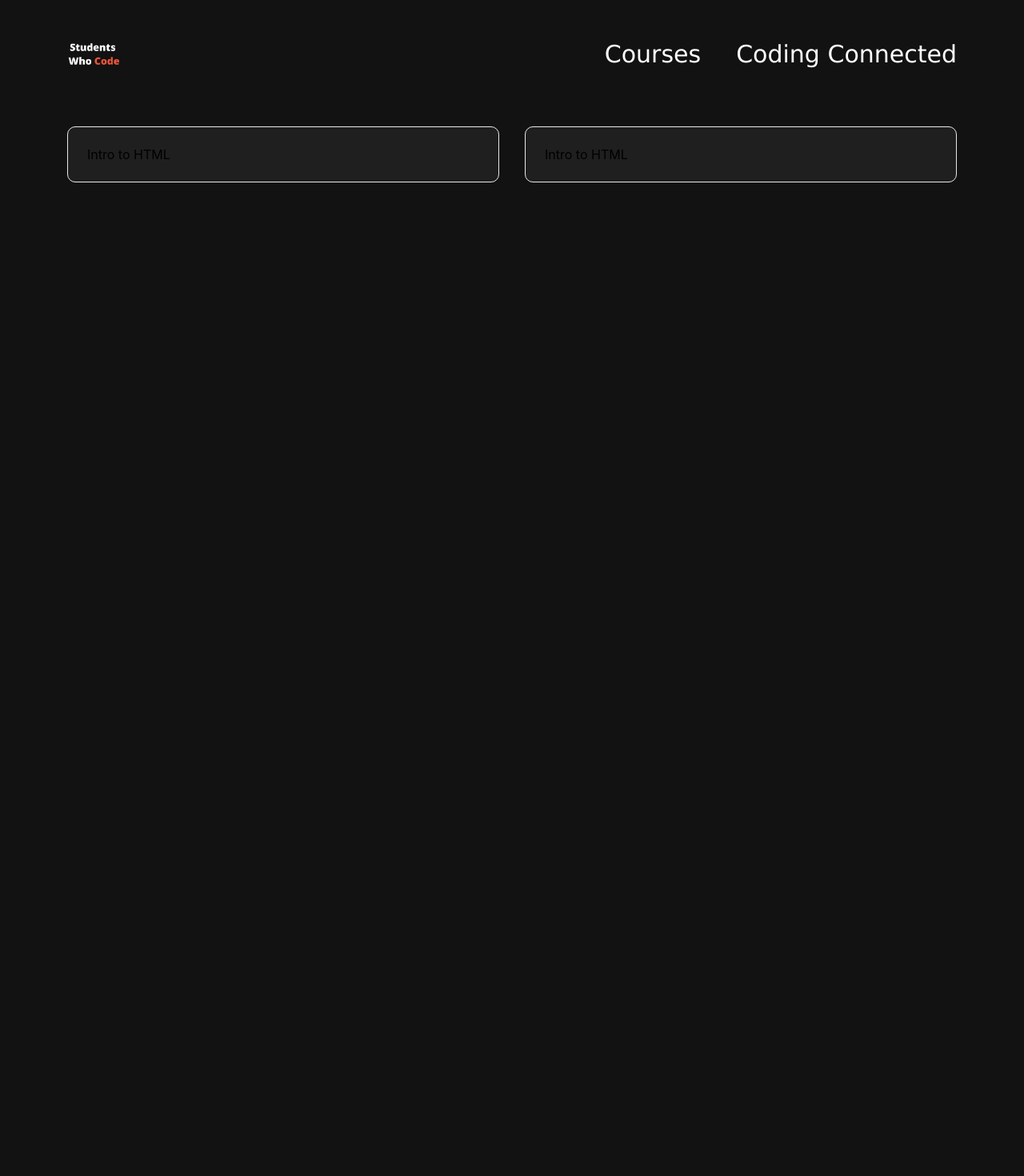
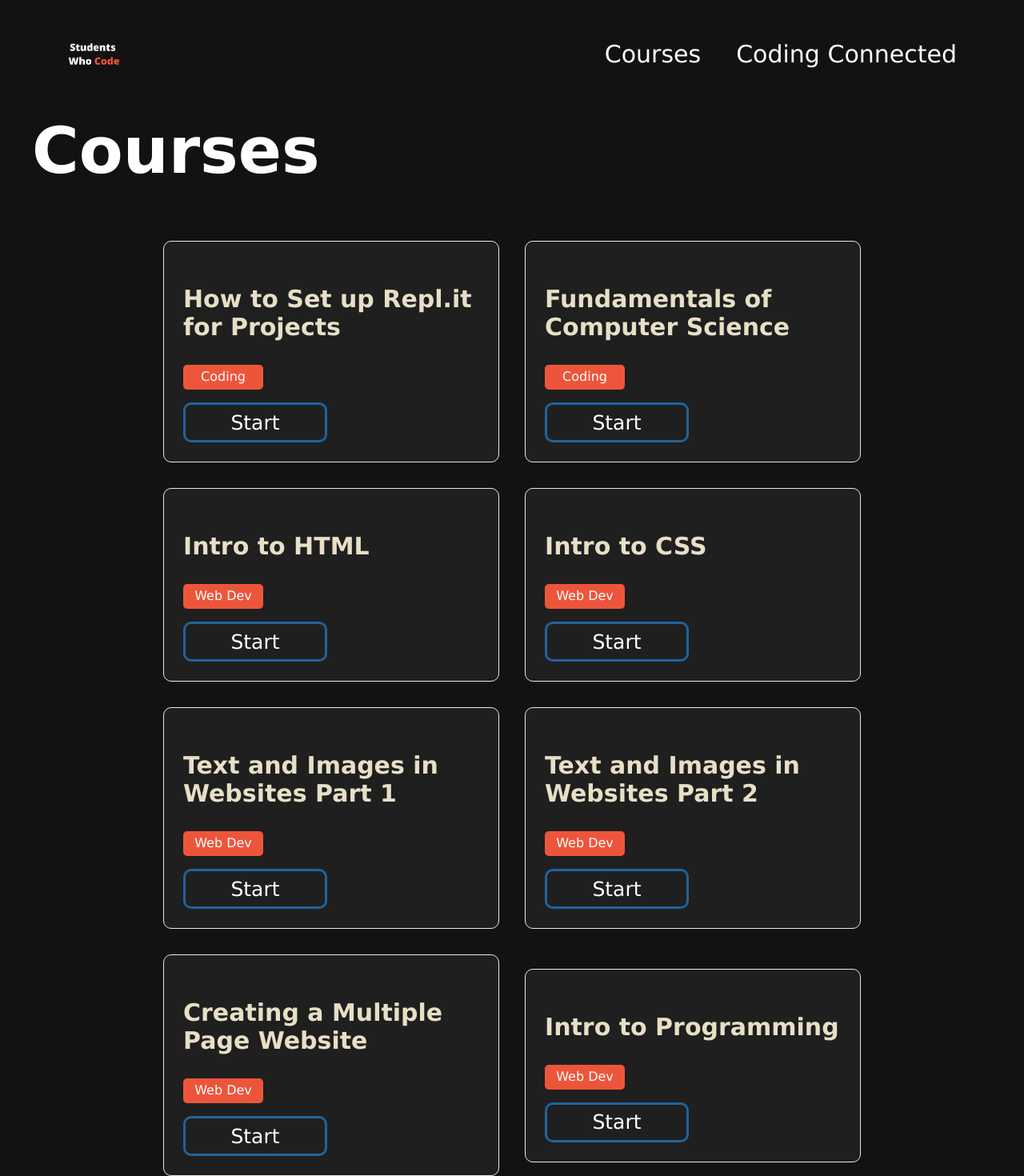
Before and after one commit to matt1208/Students-Who-Code-V.2, a Next.js app: page /courses in a window 1280 px wide. Shown: the top 1470 px of the page at 80% size. Before the commit the page ends 800 px from the top, so only its background shows below. Built offline with nearby package versions, Linux system fonts and the light colour scheme.

Commit message:
Course Page + Start of CC

```diff
--- a/pages/courses.js
+++ b/pages/courses.js
@@ -12,19 +12,55 @@ export default function Home() {
         <meta name="viewport" content="initial-scale=1.0, width=device-width" />
       </Head>
       <ul className={styles.navbar}>
-        <Link href="/"><img src="/src/Logo2.png" alt="Home Logo" height="75px" width="75px"></img></Link>
+          <Link href="/"><img src="/src/Logo2.png" alt="Home Logo" height="75px" width="75px" style={{ cursor: "pointer" }}></img></Link>
         <div className={styles.rightnavarea}>
-      <li className={styles.rightnav}><Link href="/signup">Coding Connected</Link></li>
+          <li className={styles.rightnav}><Link href="/codingconnected">Coding Connected</Link></li>
           <li className={styles.rightnav}><Link href="/courses">Courses</Link></li>
         </div>
       </ul>
 
+      <p className={styles.headerTitle}>Courses</p>
+
       <div className={styles.grid}>
         <div className={styles.card}>
-        Intro to HTML
+          <p className={styles.header4}>How to Set up Repl.it for Projects</p>
+          <p className={styles.tag}>Coding</p>
+          <Link href="/replcourse"><button className={styles.secondarybtn}>Start</button></Link>
         </div>
         <div className={styles.card}>
-        Intro to HTML
+          <p className={styles.header4}>Fundamentals of Computer Science</p>
+          <p className={styles.tag}>Coding</p>
+          <button className={styles.secondarybtn}>Start</button>
+        </div>
+        <div className={styles.card}>
+          <p className={styles.header4}>Intro to HTML</p>
+          <p className={styles.tag}>Web Dev</p>
+          <button className={styles.secondarybtn}>Start</button>
+        </div>
+        <div className={styles.card}>
+          <p className={styles.header4}>Intro to CSS</p>
+          <p className={styles.tag}>Web Dev</p>
+          <button className={styles.secondarybtn}>Start</button>
+        </div>
+        <div className={styles.card}>
+          <p className={styles.header4}>Text and Images in Websites Part 1</p>
+          <p className={styles.tag}>Web Dev</p>
+          <button className={styles.secondarybtn}>Start</button>
+        </div>
+        <div className={styles.card}>
+          <p className={styles.header4}>Text and Images in Websites Part 2</p>
+          <p className={styles.tag}>Web Dev</p>
+          <button className={styles.secondarybtn}>Start</button>
+        </div>
+        <div className={styles.card}>
+          <p className={styles.header4}>Creating a Multiple Page Website</p>
+          <p className={styles.tag}>Web Dev</p>
+          <button className={styles.secondarybtn}>Start</button>
+        </div>
+        <div className={styles.card}>
+          <p className={styles.header4}>Intro to Programming</p>
+          <p className={styles.tag}>Web Dev</p>
+          <button className={styles.secondarybtn}>Start</button>
         </div>
       </div>
 
--- a/pages/index.js
+++ b/pages/index.js
@@ -14,15 +14,15 @@ export default function Home() {
       <ul className={styles.navbar}>
         <Link href="/"><img src="/src/Logo2.png" alt="Home Logo" height="75px" width="75px"></img></Link>
       <div className={styles.rightnavarea}>
-        <li className={styles.rightnav}><Link href="/signup">Coding Connected</Link></li>
+        <li className={styles.rightnav}><Link href="/codingconnected">Coding Connected</Link></li>
         <li className={styles.rightnav}><Link href="/courses">Courses</Link></li>
       </div>
     </ul>
     <div className={styles.tightrow}>
       <div className={styles.tightcolumn}>
         <p className={styles.headerTitle}>Students Who Code</p>
-        <p className={styles.subtitle}>Computer science and coding courses created by students for students all for free. Create an account to get started.</p>
-        <button className={styles.headerbtn}>Sign Up</button>
+        <p className={styles.subtitle}>Computer science and coding courses created by students for students all for free.</p>
+        <Link href="/courses"><button className={styles.headerbtn}>Get Started</button></Link>
       </div>
       <div className={styles.tightcolumn}>
         <img src="/src/Header.png" height="550px" width="600px"></img>
--- a/styles/Home.module.css
+++ b/styles/Home.module.css
@@ -37,13 +37,31 @@
 
 .card {
   margin: 1rem;
-  flex-basis: 45%;
+  flex-basis: 35%;
   padding: 1.5rem;
   color: inherit;
   text-decoration: none;
   border: 1px solid #eaeaea;
   border-radius: 10px;
   background-color: #1F1F1F;
+}
+
+.card:hover,
+.card:focus,
+.card:active {
+  transform: translateY(-5px) scale(1.005) translateZ(0);
+}
+
+.tag {
+  width: 100px;
+  height: 31px;
+  background-color: #ED553B;
+  border: #ED553B;
+  border-radius: 5px;
+  text-align: center;
+  align-items: center;
+  color: white;
+  padding-top: 5px;
 }
 
 .rightnavarea {
@@ -80,6 +98,9 @@
     border-radius: 10px;
     color: white;
     background-color: #1F1F1F;
+
+
+
     border-color: #1F1F1F;
     border-style: solid;
     margin-top: 5px;
@@ -1218,12 +1239,13 @@
 }
 
 .projectshowcase {
-  float: left;
-  width: 31.5%;
-  padding: 10px;
-  height: 200px;
+  background-color:#ed553b;
+  height: 300px;
   border-radius: 20px;
   text-align: center;
+  margin: 1rem;
+  flex-basis: 35%;
+  padding: 1.5rem;
 }
 
 @media screen and (max-width: 1500px) { /*Rough*/
@@ -1239,8 +1261,7 @@
   }
 }
 
-.projectshowcase h2 {
-  font-size: 40px;
+.projectshowcase h1 {
   text-align: center;
   font-family: Verdana, sans-serif;
   color: white;
```
Also changed, not shown: pages/codingconnected.js (added, +43 -0 lines), pages/replcourse.js (added, +70 -0 lines). Lines whose indentation alone changed are shown as unchanged.
